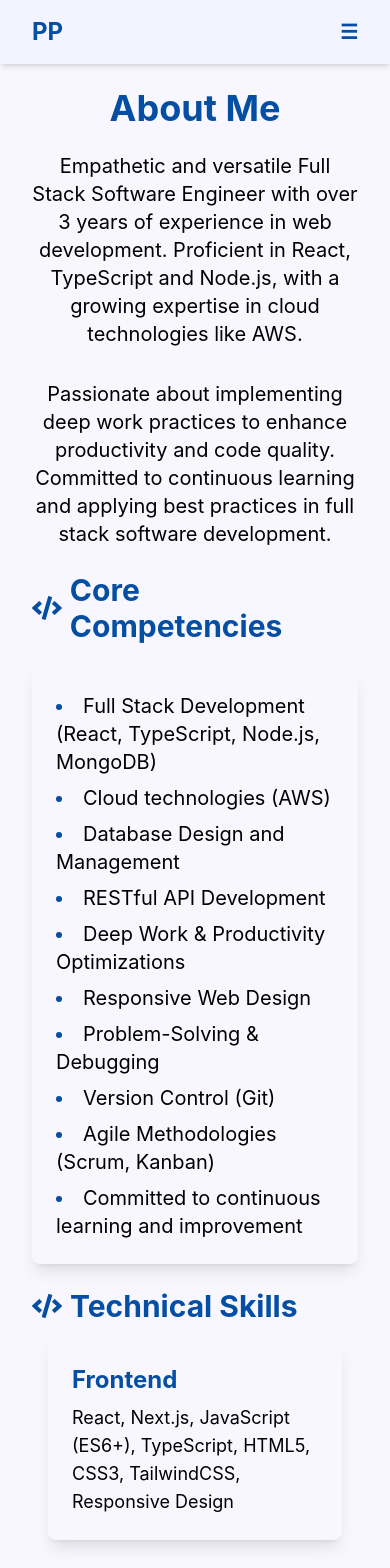
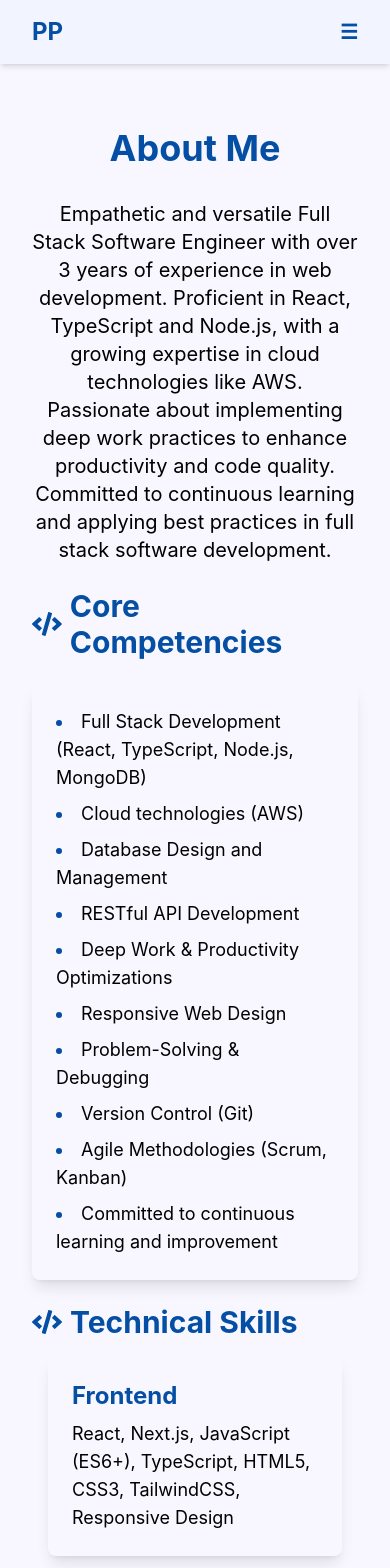
Before and after one commit to philpetersohn/phil-petersohn-website, a React (Vite) app in the folder my-website/: page /about in a window 390 px wide. Shown: the top 1568 px of the page. Built offline with nearby package versions, Linux system fonts and the light colour scheme.

Commit message:
Fix layout

```diff
--- a/my-website/src/components/CoreCompetencies.jsx
+++ b/my-website/src/components/CoreCompetencies.jsx
@@ -4,14 +4,14 @@ import "./coreCompetencies.css";
 export default function CoreCompetencies() {
   return (
     <div className="w-full max-w-4xl">
-      <div className="flex items-center mb-6">
+      <div className="flex items-center mb-6 mt-6">
         <FaCode className="text-blue-600 text-3xl mr-2" />
         <h1 className="text-blue-600 text-3xl md:text-3xl font-bold">
           Core Competencies
         </h1>
       </div>
       <div className="bg-white shadow-lg rounded-lg p-6 transform transition-transform hover:scale-105 hover:shadow-2xl">
-        <ul className="list-disc list-inside space-y-2 text-xl md:text-xl max-w-3xl mx-auto blue-bullets ">
+        <ul className="list-disc list-inside space-y-2 text-lg md:text-xl max-w-3xl mx-auto blue-bullets">
           <li>Full Stack Development (React, TypeScript, Node.js, MongoDB)</li>
           <li>Cloud technologies (AWS)</li>
           <li>Database Design and Management</li>
--- a/my-website/src/pages/About.jsx
+++ b/my-website/src/pages/About.jsx
@@ -14,16 +14,16 @@ function About() {
   return (
     <section className="flex flex-col items-center justify-center opacity-0 min-h-screen px-8 md:px-16 lg:px-0">
       <div className="text-center">
-        <h1 className="text-blue-600 text-4xl md:text-6xl font-bold my-6">
+        <h1 className="text-blue-600 text-4xl md:text-6xl font-bold mt-16">
           About Me
         </h1>
-        <p className="text-xl md:text-2xl mb-8 md:mb-11 max-w-5xl mx-auto">
+        <p className="text-xl md:text-2xl mt-8 max-w-5xl mx-auto">
           Empathetic and versatile Full Stack Software Engineer with over 3
           years of experience in web development. Proficient in React,
           TypeScript and Node.js, with a growing expertise in cloud technologies
           like AWS.
         </p>
-        <p className="text-xl md:text-2xl my-6 md:my-6 max-w-5xl mx-auto">
+        <p className="text-xl md:text-2xl md:my-6 max-w-5xl mx-auto">
           Passionate about implementing deep work practices to enhance
           productivity and code quality. Committed to continuous learning and
           applying best practices in full stack software development.
```
